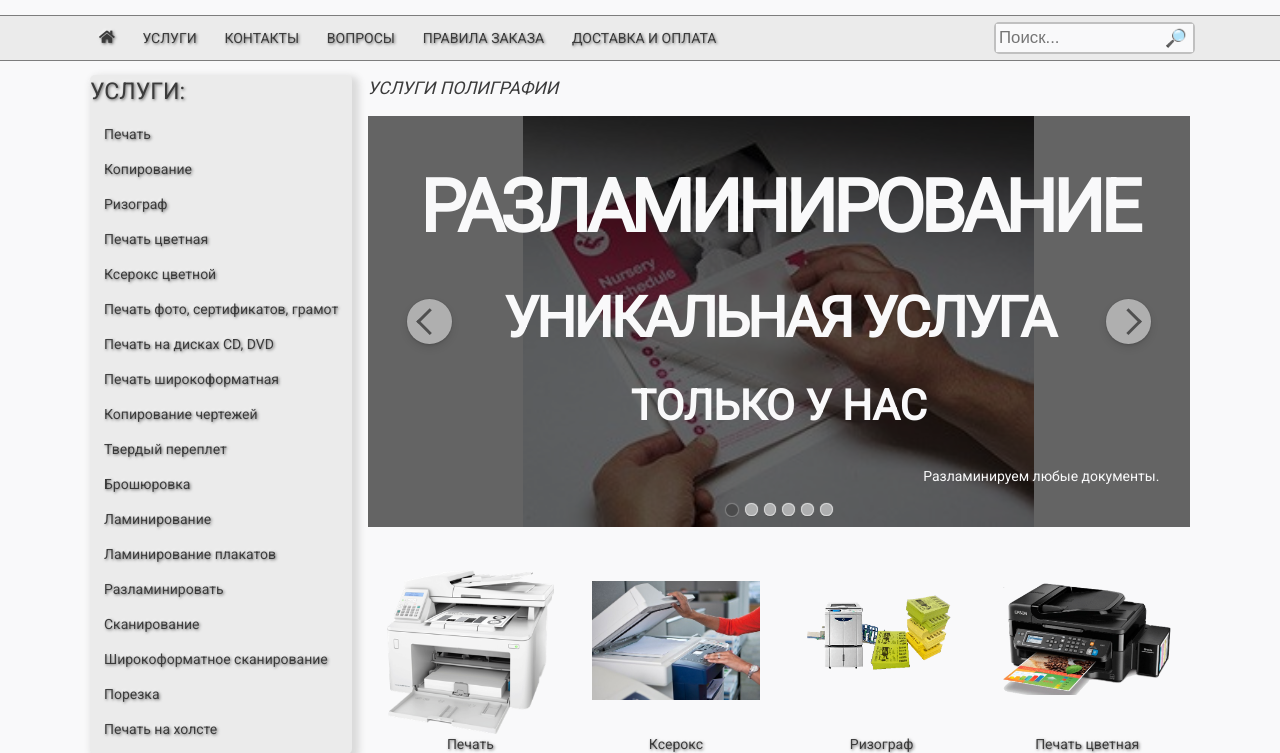
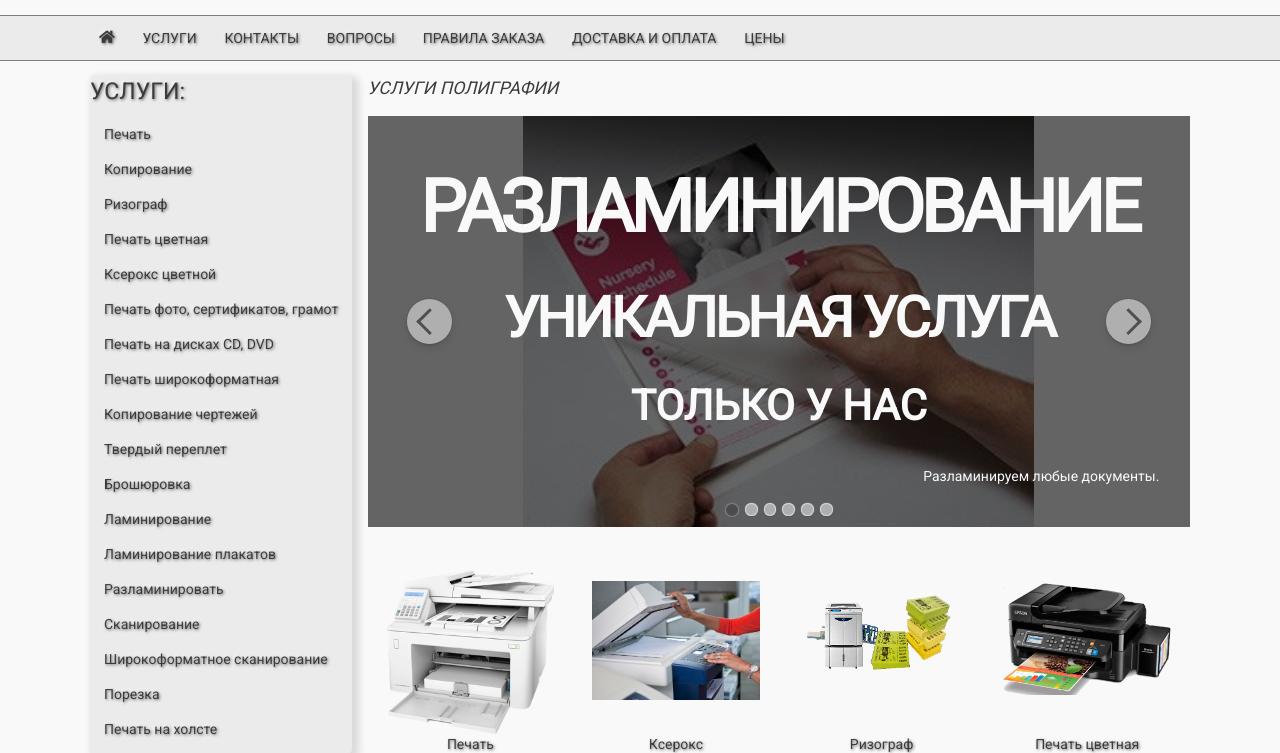
Before and after one commit to niskadevla/site-Infolio, a PHP site: page /index.php in a window 1280 px wide. Shown: the part 213-966 px from the top of the page. Run offline with PHP 8.4, Linux system fonts and the light colour scheme; some libraries are stand-ins or nearby versions.

Commit message:
Добавлено в продакшн

```diff
--- a/included/header.php
+++ b/included/header.php
@@ -225,6 +225,11 @@
                 доставка и оплата
               </a>
             </li>
+            <li>
+              <a href="http://www.infolio.top/calculator.php">
+                Цены
+              </a>
+            </li>
           </ul>
         </div> <!-- -END- menuNav -->
 
@@ -276,12 +281,17 @@
                 доставка и оплата
               </a>
             </li>
+            <li>
+              <a href="http://www.infolio.top/calculator.php">
+                Цены
+              </a>
+            </li>
           </ul>
         </div> <!-- -END-  mobileMenu (display: none) -->
 
 
 
-        <div class="serchWrap col-lg-auto">
+        <!-- <div class="serchWrap col-lg-auto">
           <div class="serch">
             <div class="searchInner">
               <form>
@@ -292,9 +302,12 @@
                       title="Поиск"/>
               </form>
 
-            </div> <!-- -END- serchInner -->
-          </div>  <!-- -END- serch -->
-        </div> <!-- -END- serchWrap -->
+            </div>
+
+          </div>
+
+        </div>  -->
+        <!-- -END- serchWrap -->
       </div> <!-- -END- row  -->
     </div> <!-- -END menu class="container" -->
   </div> <!-- -END- Нижний хедер (Меню) -->
```
